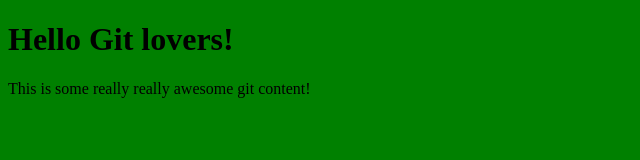
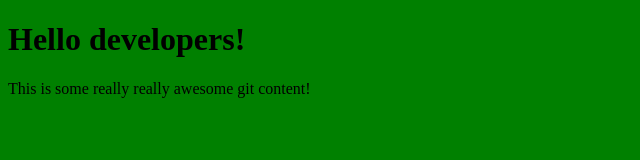
Before and after one commit to AshIgnYeo/git-101-workshop, a plain HTML site: page index.html in a window 1280 px wide. Shown: the full height of the page, 0-640 px from the left. Drawn offline with Linux system fonts and the light colour scheme.

Commit message:
changed greeting to developers

```diff
--- a/index.html
+++ b/index.html
@@ -8,7 +8,7 @@
     <title>Document</title>
   </head>
   <body>
-    <h1>Hello Git lovers!</h1>
+    <h1>Hello developers!</h1>
 
     <p>This is some really really awesome git content!</p>
 
```
